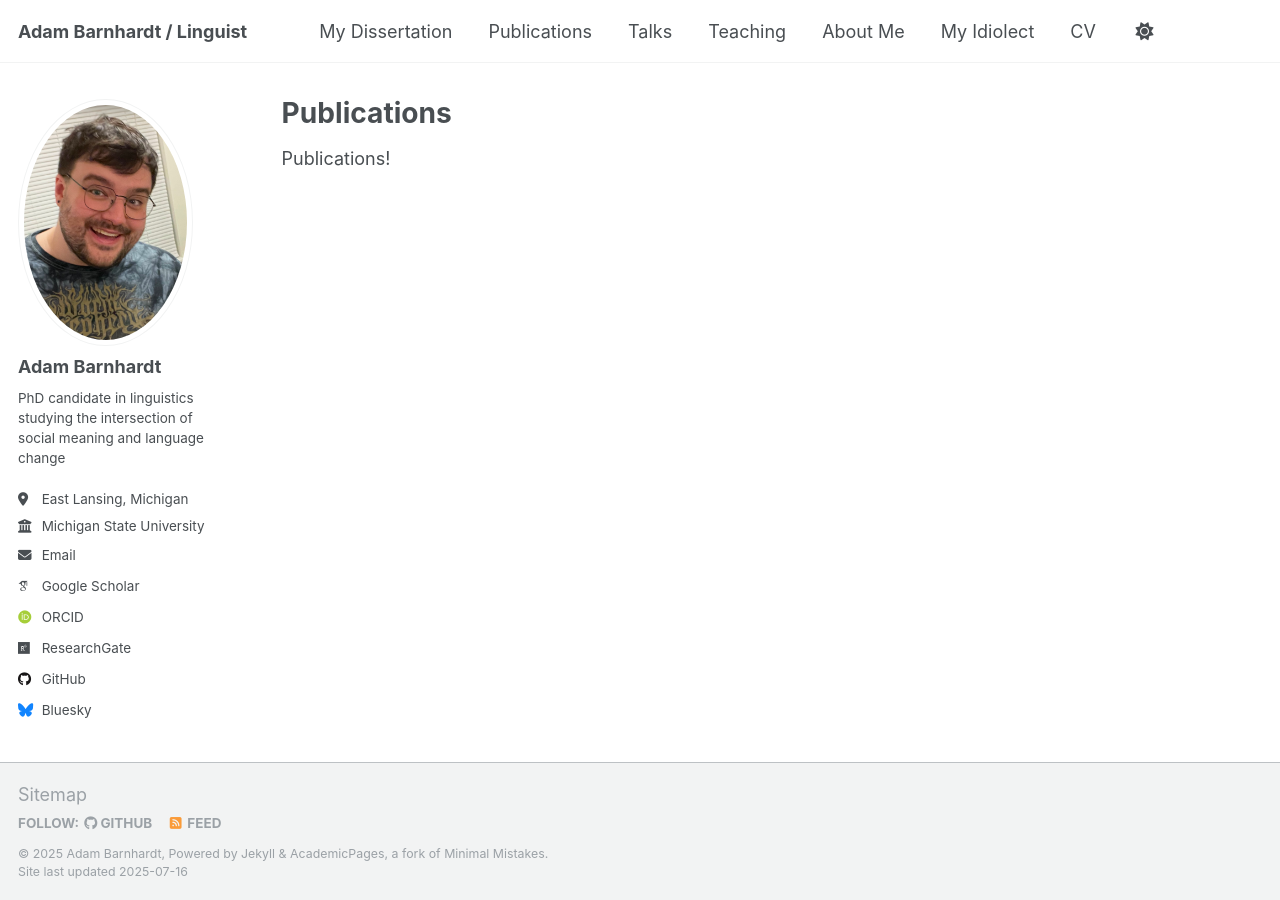
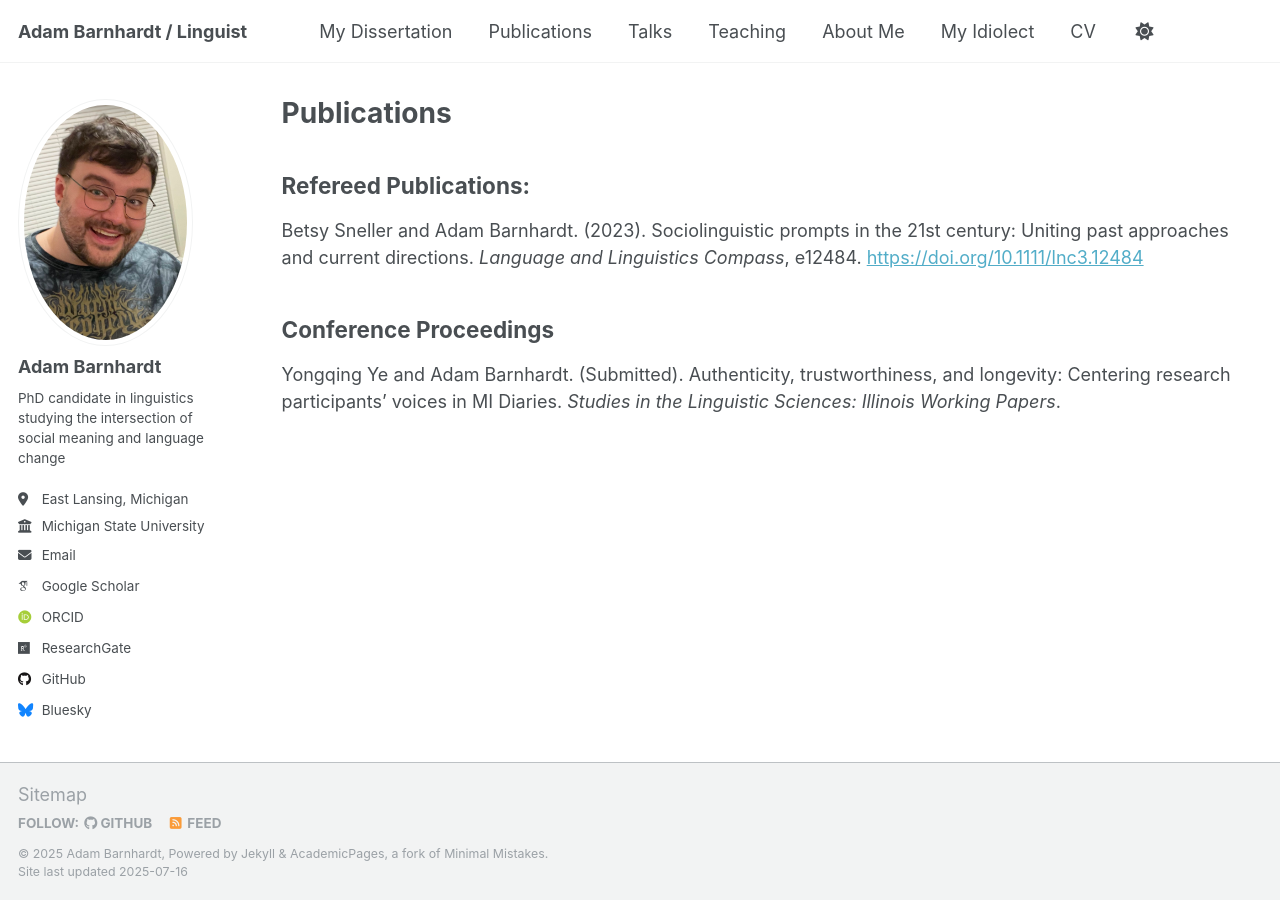
Before and after one commit to adambarnhardt/adambarnhardt.github.io, a Jekyll site: the page built from _pages/publications.md, in a window 1280 px wide. Built offline with Jekyll 4.4.1, drawn with Linux system fonts in a browser that asks for light colours; some web fonts are replaced; a script that is not in the unit is left out.

Commit message:
Update publications.md

```diff
--- a/_pages/publications.md
+++ b/_pages/publications.md
@@ -5,4 +5,10 @@ permalink: /publications/
 author_profile: true
 ---
 
-Publications!
+## Refereed Publications:
+
+Betsy Sneller and Adam Barnhardt. (2023). Sociolinguistic prompts in the 21st century: Uniting past approaches and current directions. *Language and Linguistics Compass*, e12484. [https://doi.org/10.1111/lnc3.12484](https://doi.org/10.1111/lnc3.12484)
+
+## Conference Proceedings
+
+Yongqing Ye and Adam Barnhardt. (Submitted). Authenticity, trustworthiness, and longevity: Centering research participants’ voices in MI Diaries. *Studies in the Linguistic Sciences: Illinois Working Papers*.
```
